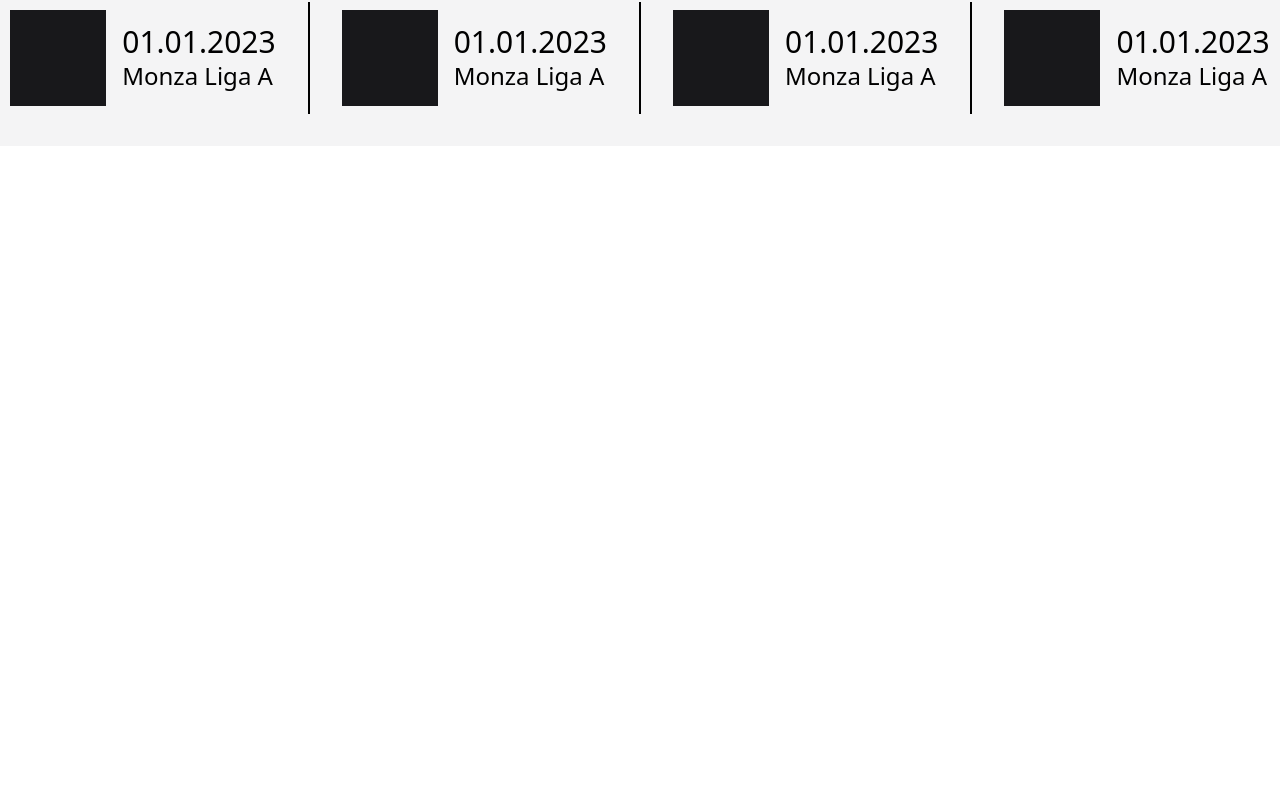
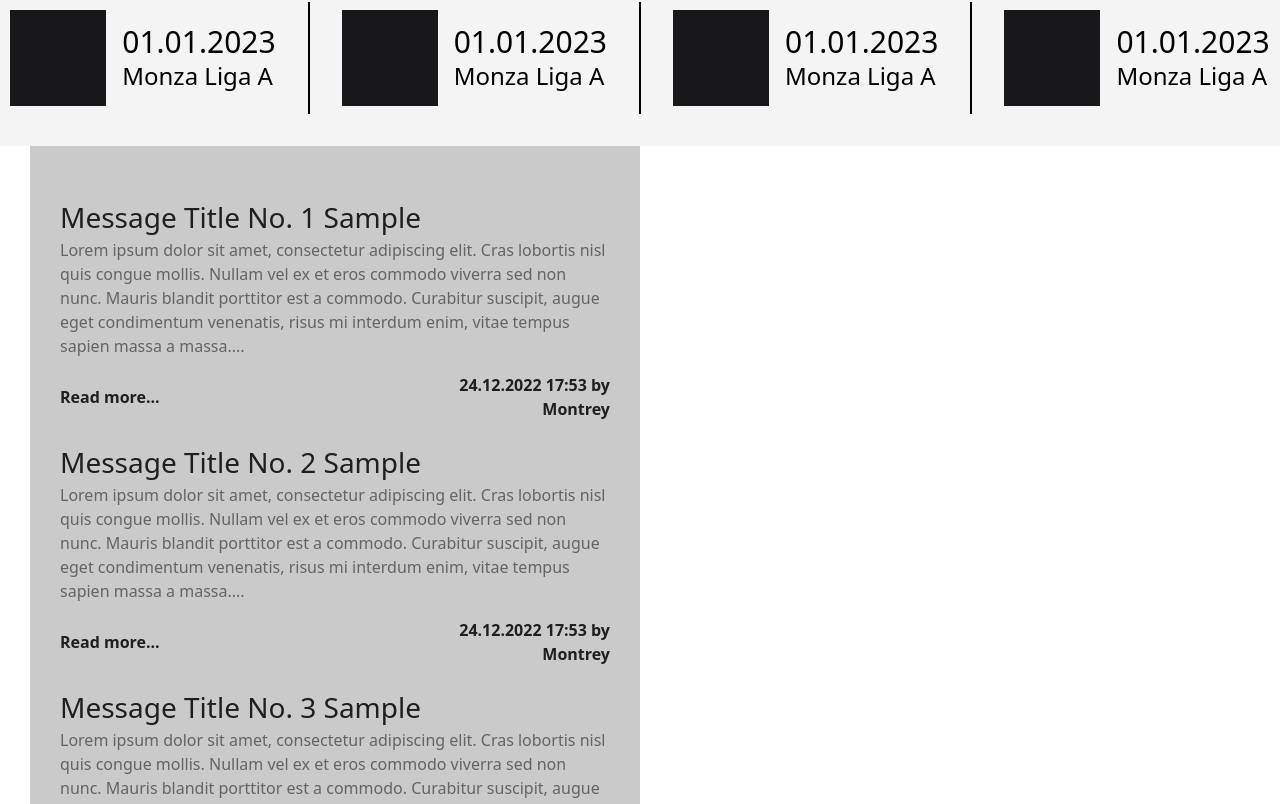
Before and after one commit to SimSprintSeries/racetrack, a React (Vite) app in the folder racetrack/: page / in a window 1280 px wide. Shown: the part 366-1170 px from the top of the page. Before the commit the page ends 800 px from the top, so only its background shows below. Built offline with nearby package versions, Linux system fonts and the light colour scheme.

Commit message:
1. Add Messages 2. Add styles for Messages 3. IMPORTANT: Zamienić consta MessagesSection na nadrzędny komponent, gdy komponent obok będzie gotowy, obecnie zrobiony tylko roboczo

```diff
--- a/racetrack/src/App.jsx
+++ b/racetrack/src/App.jsx
@@ -2,6 +2,7 @@ import React, { Component } from "react";
 import { LogoBar } from "./components/Logo";
 import { Nav } from './components/Nav'
 import { Events } from './components/Events'
+import { MessagesSection } from './components/Messages'
 
 class App extends Component {
   render() {
@@ -10,6 +11,7 @@ class App extends Component {
         <Nav />
         <LogoBar />
         <Events />
+        {MessagesSection}
       </>
     )
   }
--- /dev/null
+++ b/racetrack/src/components/Messages.jsx
@@ -0,0 +1,66 @@
+import { Component } from "react";
+import "./css/style.css";
+
+class Messages extends Component {
+
+    state = {
+        messages: [
+            {
+                id: 1,
+                title: 'Message Title No. 1 Sample',
+                datetime: '24.12.2022 17:53',
+                author: 'Montrey',
+                content: 'Lorem ipsum dolor sit amet, consectetur adipiscing elit. Cras lobortis nisl quis congue mollis. Nullam vel ex et eros commodo viverra sed non nunc. Mauris blandit porttitor est a commodo. Curabitur suscipit, augue eget condimentum venenatis, risus mi interdum enim, vitae tempus sapien massa a massa....'
+            },
+            {
+                id: 2,
+                title: 'Message Title No. 2 Sample',
+                datetime: '24.12.2022 17:53',
+                author: 'Montrey',
+                content: 'Lorem ipsum dolor sit amet, consectetur adipiscing elit. Cras lobortis nisl quis congue mollis. Nullam vel ex et eros commodo viverra sed non nunc. Mauris blandit porttitor est a commodo. Curabitur suscipit, augue eget condimentum venenatis, risus mi interdum enim, vitae tempus sapien massa a massa....'
+
+            },
+            {
+                id: 3,
+                title: 'Message Title No. 3 Sample',
+                datetime: '24.12.2022 17:53',
+                author: 'Montrey',
+                content: 'Lorem ipsum dolor sit amet, consectetur adipiscing elit. Cras lobortis nisl quis congue mollis. Nullam vel ex et eros commodo viverra sed non nunc. Mauris blandit porttitor est a commodo. Curabitur suscipit, augue eget condimentum venenatis, risus mi interdum enim, vitae tempus sapien massa a massa....'
+            },
+        ],
+        messagesConst: []
+    }
+
+    componentDidMount() {
+        const messagesArray = this.state.messages.map(message => <Message key={message.id} title={message.title} date={message.datetime} author={message.author} content={message.content}/>)
+        this.setState({
+            messagesConst: messagesArray
+        })
+
+    }
+
+    render() {
+
+        return (
+            <div className='messageDiv'>
+                {this.state.messagesConst}
+            </div>
+        )
+    }
+}
+
+const Message = props => {
+    return (
+        <article className="message">
+            <h1>{props.title}</h1>
+            <p>{props.content}</p>
+            <div>
+                <button>Read more...</button>
+                <span>{props.date} by {props.author}</span>
+            </div>
+        </article>
+    )
+}
+
+const MessagesSection = <div className='MessagesSection'><Messages/><div></div></div>
+export { MessagesSection }
--- /dev/null
+++ b/racetrack/src/components/css/style.css
@@ -0,0 +1,37 @@
+.MessagesSection {
+    display: grid;
+    grid-template-columns: 1fr 1fr;
+}
+
+.messageDiv {
+    padding: 30px;
+    background-color: #CACACA;
+    margin: 0 0 30px 30px;
+}
+
+/*klasa miniaturki wiadomości na main-page*/
+.message {
+    margin-top: 20px;
+    margin-bottom: 20px;
+    color: #1F1F1F;
+}
+.message > h1 {
+    font-size: 28px;
+    font-weight: 400;
+}
+.message > p {
+    color: #646464;
+}
+.message > div {
+    margin-top: 15px;
+    display: grid;
+    grid-template-columns: 2fr 1fr;
+}
+.message > div > button {
+    font-weight: 700;
+    text-align: left;
+}
+.message > div > span {
+    text-align: right;
+    font-weight: 700;
+}
```
